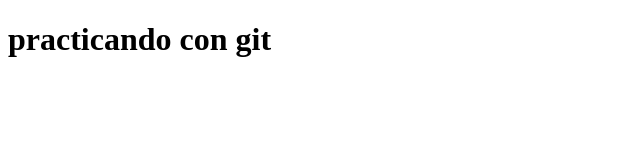
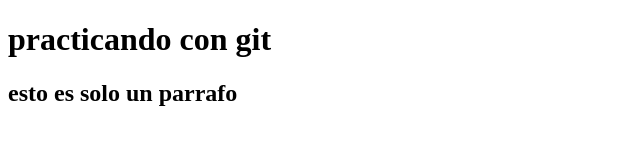
Before and after one commit to jhordanjq/hola, a plain HTML site: page index.html in a window 1280 px wide. Shown: the whole page, without its empty margins (0-640 px from the left). Drawn offline with Linux system fonts and the light colour scheme.

Commit message:
Segundo commit

```diff
--- a/index.html
+++ b/index.html
@@ -8,6 +8,7 @@
 <body>
 
     <h1> practicando con git</h1>
+    <h2>esto es solo un parrafo</h2>
 
 </body>
 </html>
```
